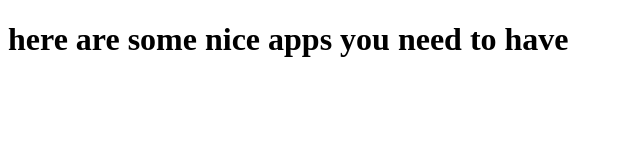
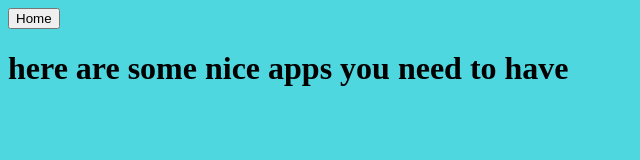
Before and after one commit to pedro-porcelli/webwow, a plain HTML site: page apps.html in a window 1280 px wide. Shown: the whole page, without its empty margins (0-640 px from the left). Drawn offline with Linux system fonts and the light colour scheme.

Commit message:
Update apps.html

```diff
--- a/apps.html
+++ b/apps.html
@@ -9,12 +9,13 @@
          }
 
           body {
-            <a href="index.html"><button>Home</button></a>
              background-color: rgb(79, 215, 224);
 
+
+
           }
-
        </style>
+       <a href="index.html"><button>Home</button></a>
        <title>apps</title>
     </head>
    <body>
```
